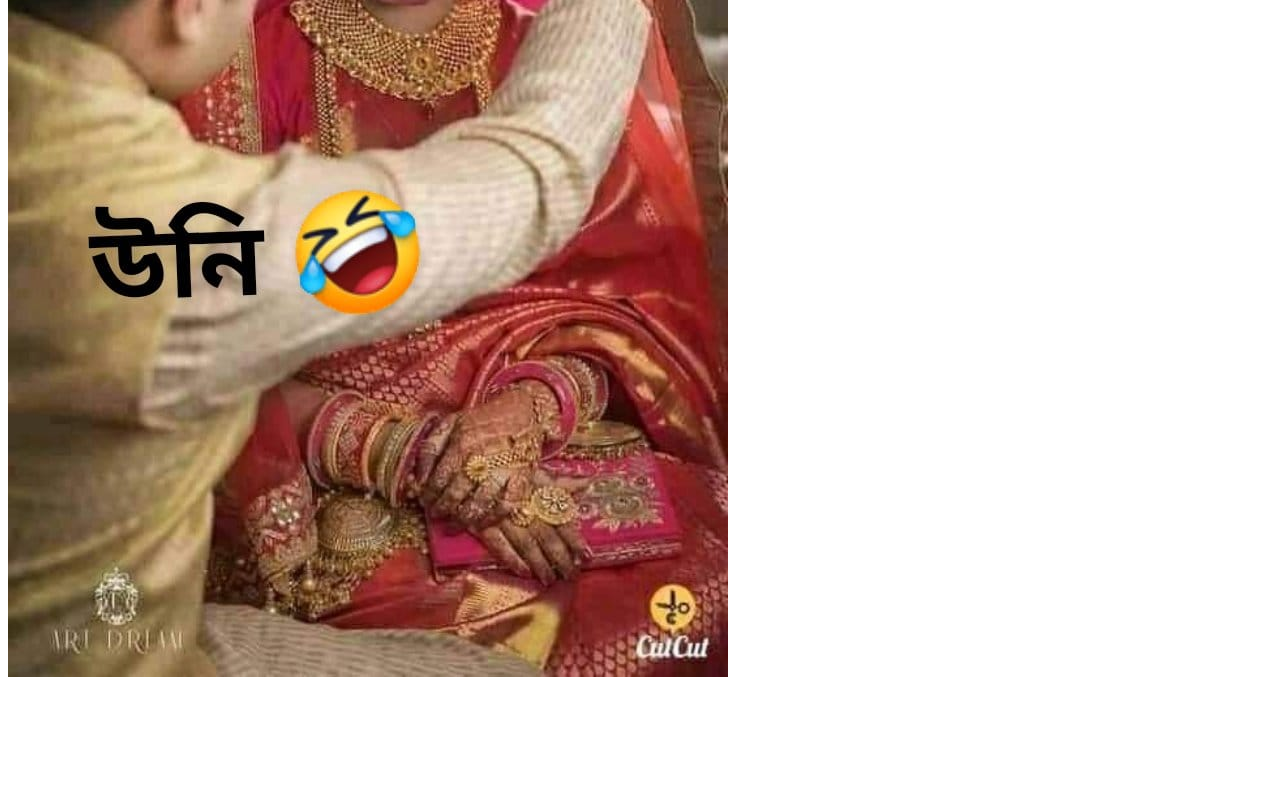
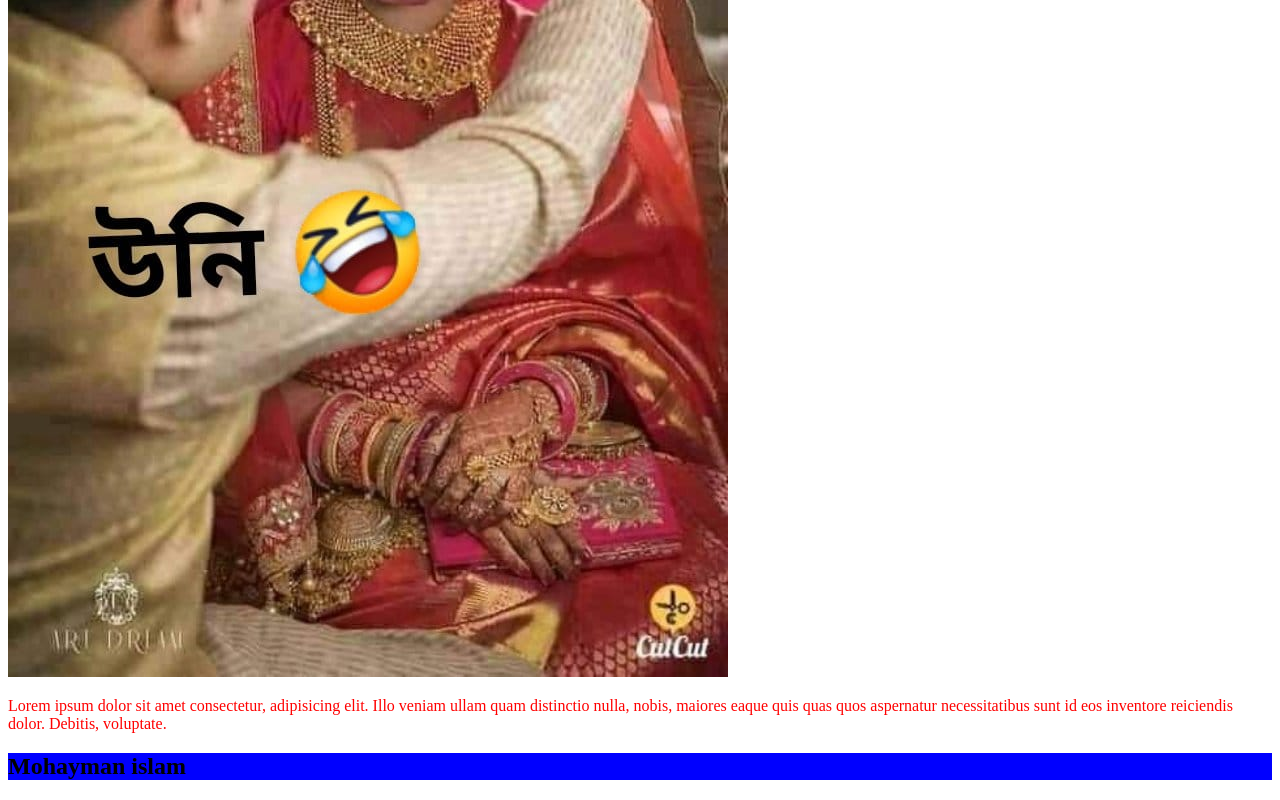
Before and after one commit to mohaymanislam/Aziz-repo, a plain HTML site: page index.html in a window 1280 px wide. Shown: the part 1362-2162 px from the top of the page. Before the commit the page ends 2051 px from the top, so only its background shows below. Drawn offline with Linux system fonts and the light colour scheme.

Commit message:
heading added

```diff
--- a/index.html
+++ b/index.html
@@ -20,5 +20,9 @@
     </div>
     <img src="but.jpg" alt="but">
     <img src="horo-alom.jpg" alt="hero-alom">
+    <p>Lorem ipsum dolor sit amet consectetur, adipisicing elit.
+         Illo veniam ullam quam distinctio nulla, nobis,
+          maiores eaque quis quas quos aspernatur necessitatibus sunt id eos inventore reiciendis dolor. Debitis, voluptate. </p>
+          <h2>Mohayman islam</h2>
 </body>
 </html>
```
